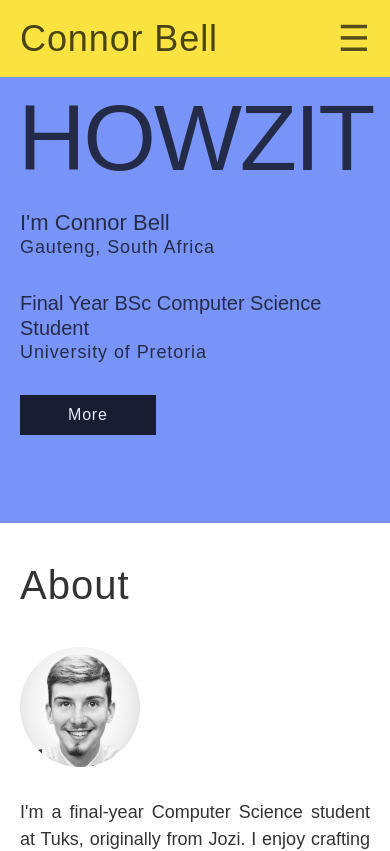
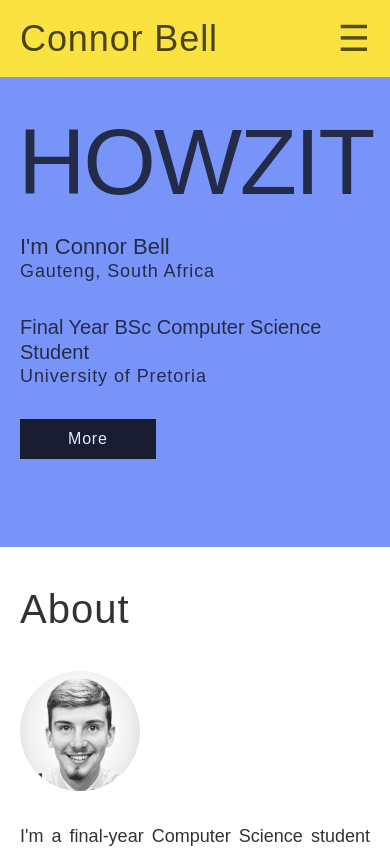
Before and after one commit to u24569608/Connor_Bell_CO_ZA, a Next.js app in the folder site/: page / in a window 390 px wide. Shown: the top 851 px of the page. Built offline with nearby package versions, Linux system fonts and the light colour scheme; a web font is replaced by a local one.

Commit message:
Update Hero.tsx

```diff
--- a/site/components/Hero.tsx
+++ b/site/components/Hero.tsx
@@ -10,7 +10,7 @@
       <div className="w-full px-5 sm:px-8 md:px-10 lg:px-14">
 
         {/* Top spacing */}
-        <div className="pt-20 md:pt-18 lg:pt-20">
+        <div className="pt-26 md:pt-18 lg:pt-20">
 
           {/* HOWZIT */}
           <h1 className="
```
